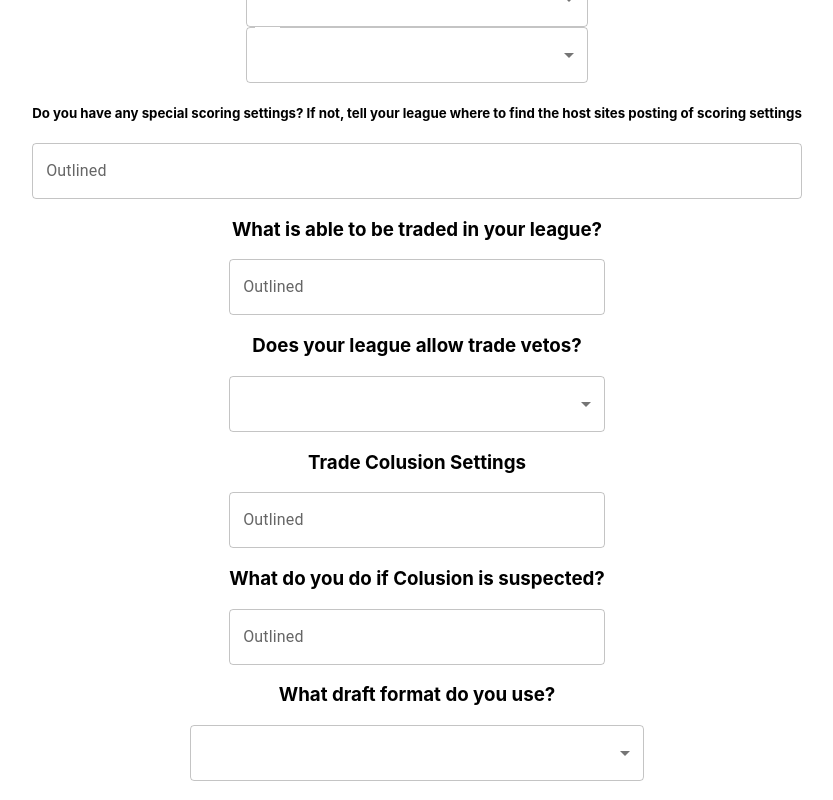
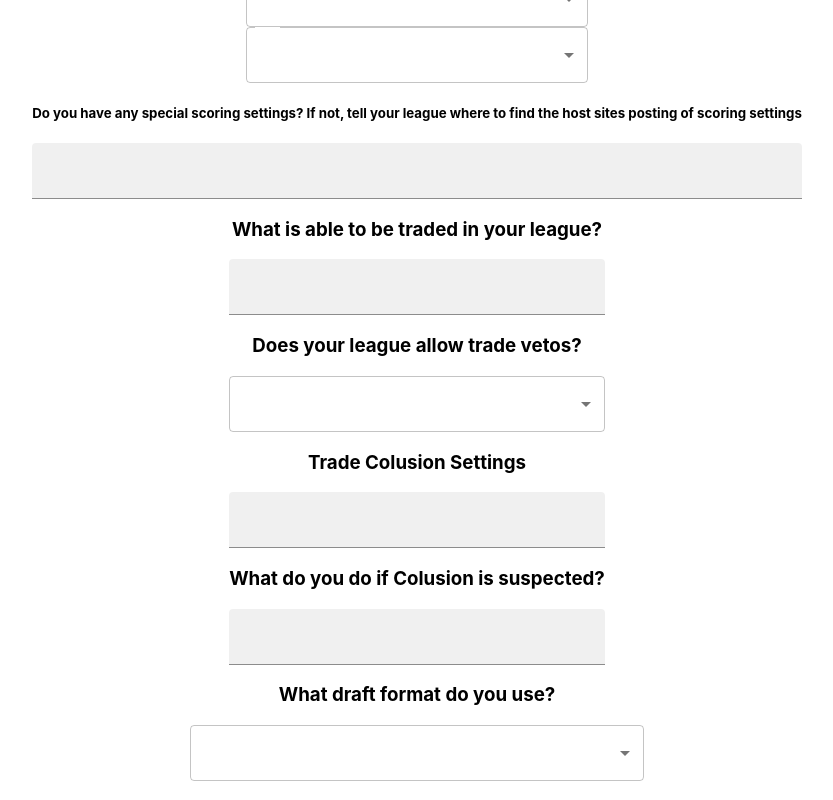
Before and after one commit to AMess33/FantasyBL, a React (Create React App) app: page / in a window 1280 px wide. Shown: the part 4200-5000 px from the top of the page, without its empty margins (223-1056 px from the left). Built offline with nearby package versions, Linux system fonts and the light colour scheme.

Commit message:
remove lables in form fields in all components

```diff
--- a/src/components/GeneralSettings/commish.jsx
+++ b/src/components/GeneralSettings/commish.jsx
@@ -6,7 +6,7 @@
     <Box>
       <FormControl>
         <h3>Commisioner's best intrest clause?</h3>
-        <TextField id="outlined-basic" label="Outlined" variant="outlined" />
+        <TextField id="outlined-basic" variant="filled" />
       </FormControl>
     </Box>
   );
--- a/src/components/GeneralSettings/scoring.jsx
+++ b/src/components/GeneralSettings/scoring.jsx
@@ -9,7 +9,7 @@
           Do you have any special scoring settings? If not, tell your league
           where to find the host sites posting of scoring settings
         </h5>
-        <TextField id="outlined-basic" label="Outlined" variant="outlined" />
+        <TextField id="outlined-basic" variant="filled" />
       </FormControl>
     </Box>
   );
--- a/src/components/GeneralSettings/trades.jsx
+++ b/src/components/GeneralSettings/trades.jsx
@@ -6,20 +6,16 @@
     <Box>
       <FormControl>
         <h3>What is able to be traded in your league?</h3>
-        <TextField id="outlined-basic" label="Outlined" variant="outlined" />
+        <TextField id="outlined-basic" variant="filled" />
         <h3>Does your league allow trade vetos?</h3>
         <Select>
           <MenuItem value={"NoVeto"}>No Trade Vetos</MenuItem>
           <MenuItem value={"Yes"}>Allow Trade Vetos</MenuItem>
         </Select>
         <h3>Trade Colusion Settings</h3>
-        <TextField
-          id="outlined-basic"
-          label="Outlined"
-          variant="outlined"
-        ></TextField>
+        <TextField id="outlined-basic" variant="filled"></TextField>
         <h3>What do you do if Colusion is suspected?</h3>
-        <TextField id="outlined-basic" label="Outlined" variant="outlined" />
+        <TextField id="outlined-basic" variant="filled" />
       </FormControl>
     </Box>
   );
--- a/src/components/GeneralSettings/waivers.jsx
+++ b/src/components/GeneralSettings/waivers.jsx
@@ -16,7 +16,7 @@
           </MenuItem>
         </Select>
         <h3>Explain any special waiver settings</h3>
-        <TextField id="outlined-basic" label="Outlined" variant="outlined" />
+        <TextField id="outlined-basic" variant="filled" />
       </FormControl>
     </Box>
   );
```
